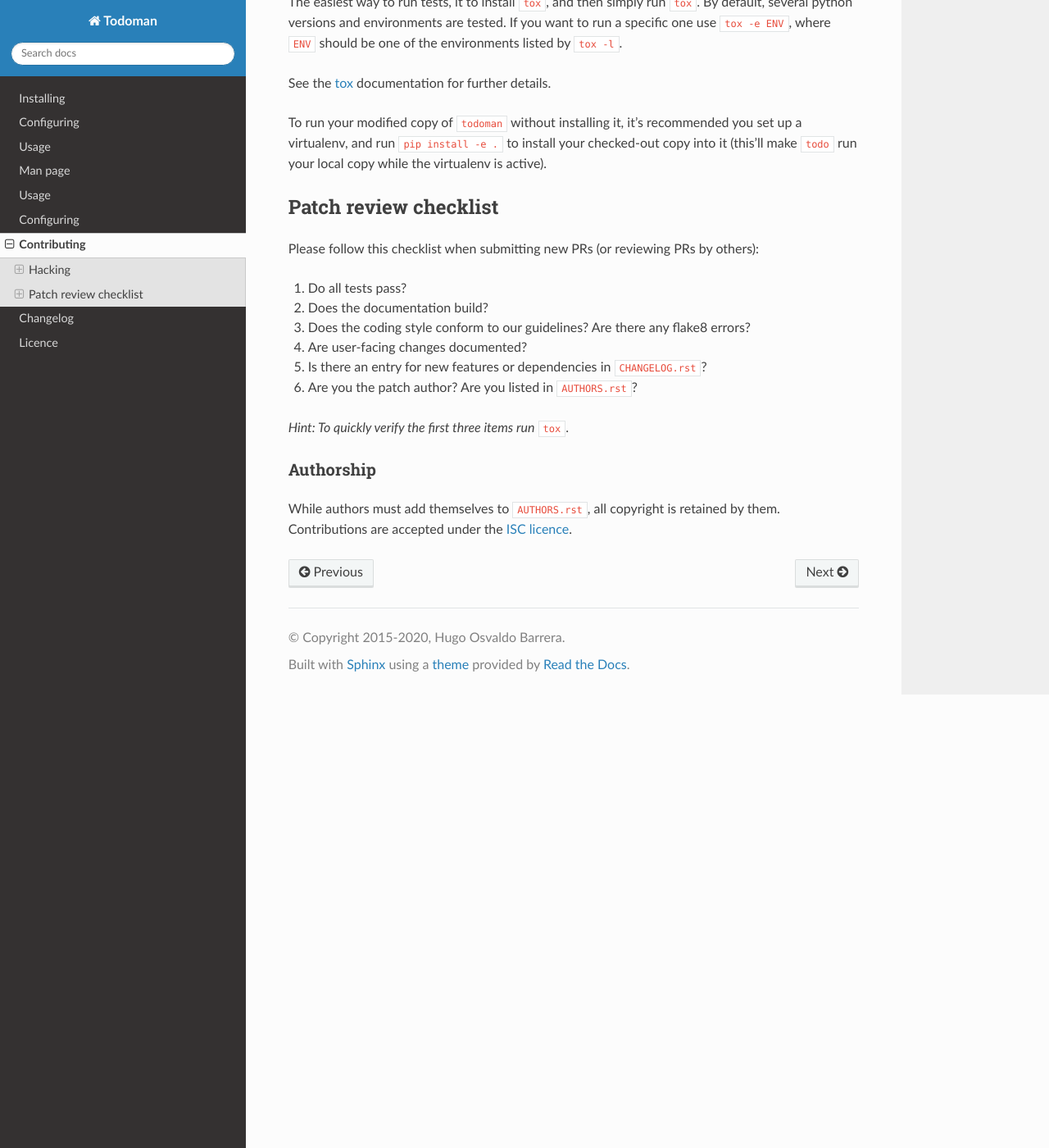
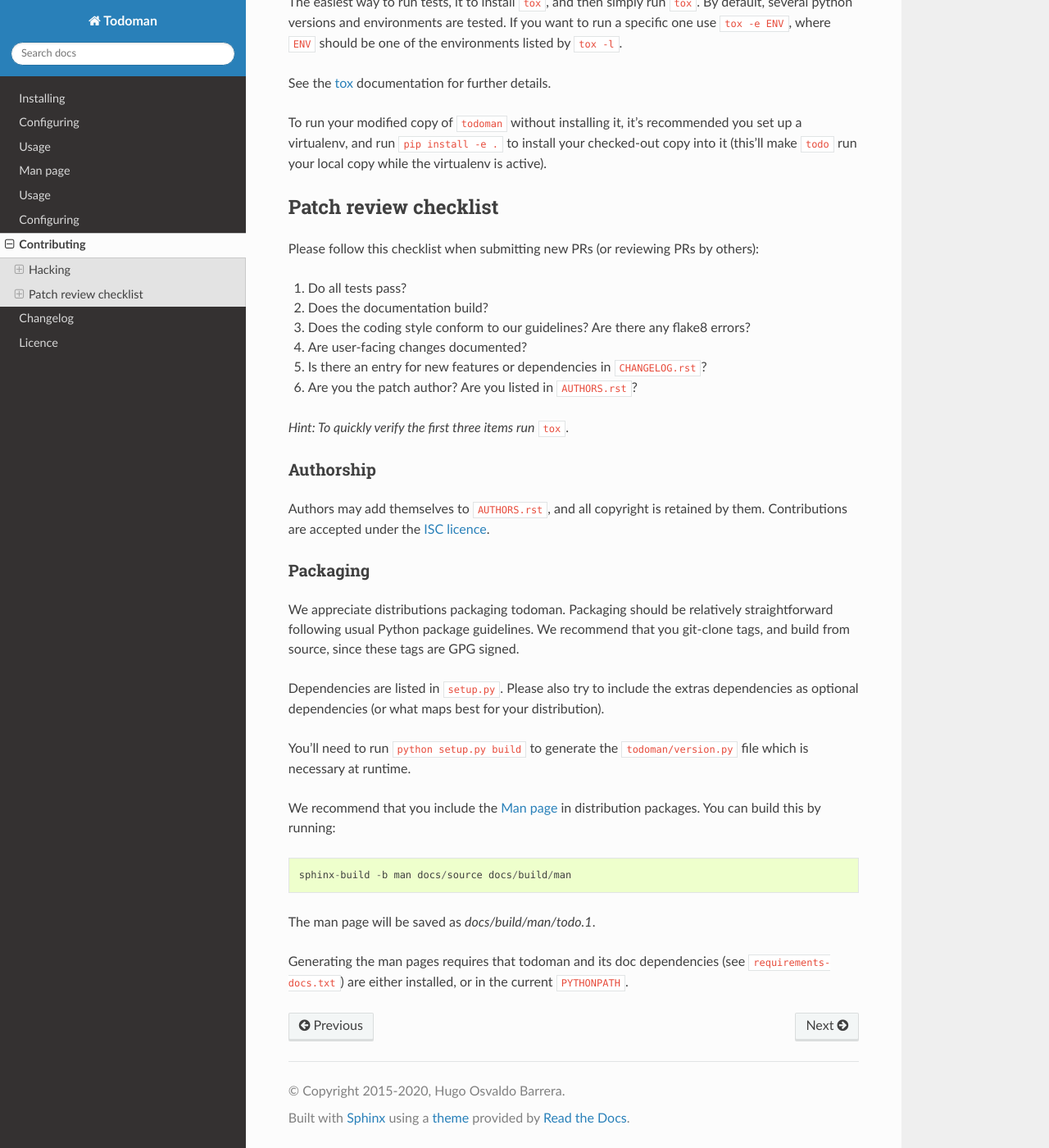
Before and after one commit to pimutils/todoman, a Sphinx documentation site: the page built from docs/source/contributing.rst, in a window 1280 px wide and 1400 px high, scrolled down 1339 px. Shown: the whole window at 82% size. Built offline with Sphinx 7.4.7 and the Read the Docs theme 2.0.0, drawn with Linux system fonts in a browser that asks for light colours; the version number could not be read and is left out.

Commit message:
Add recommendations for packages to the docs
Including mentioning the man page.

```diff
--- a/docs/source/contributing.rst
+++ b/docs/source/contributing.rst
@@ -95,5 +95,30 @@ others):
 Authorship
 ----------
 
-While authors must add themselves to ``AUTHORS.rst``, all copyright is retained
-by them. Contributions are accepted under the :doc:`ISC licence <licence>`.
+Authors may add themselves to ``AUTHORS.rst``, and all copyright is retained by
+them. Contributions are accepted under the :doc:`ISC licence <licence>`.
+
+Packaging
+---------
+
+We appreciate distributions packaging todoman. Packaging should be relatively
+straightforward following usual Python package guidelines. We recommend that
+you git-clone tags, and build from source, since these tags are GPG signed.
+
+Dependencies are listed in ``setup.py``. Please also try to include the
+extras dependencies as optional dependencies (or what maps best for your
+distribution).
+
+You'll need to run ``python setup.py build`` to generate the
+``todoman/version.py`` file which is necessary at runtime.
+
+We recommend that you include the :doc:`man` in distribution packages. You can
+build this by running::
+
+    sphinx-build -b man docs/source docs/build/man
+
+The man page will be saved as `docs/build/man/todo.1`.
+
+Generating the man pages requires that todoman and its doc dependencies (see
+``requirements-docs.txt``) are either installed, or in the current
+``PYTHONPATH``.
```
